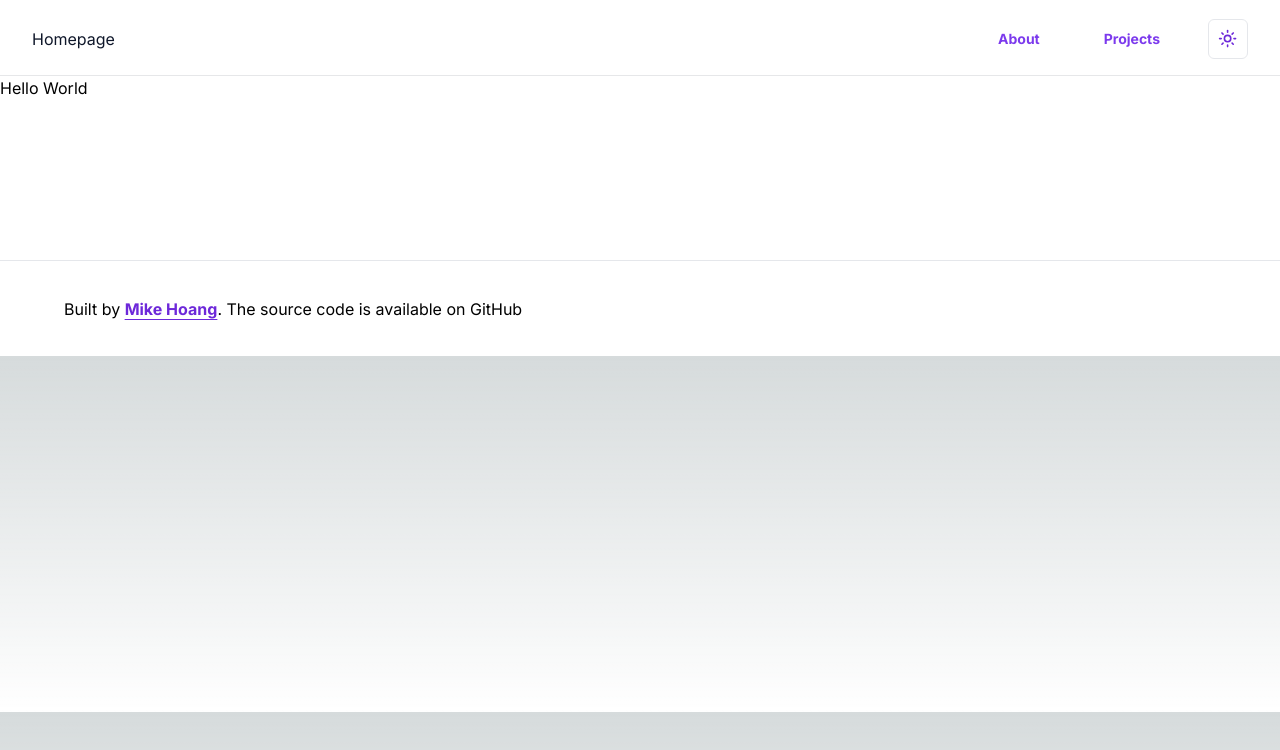
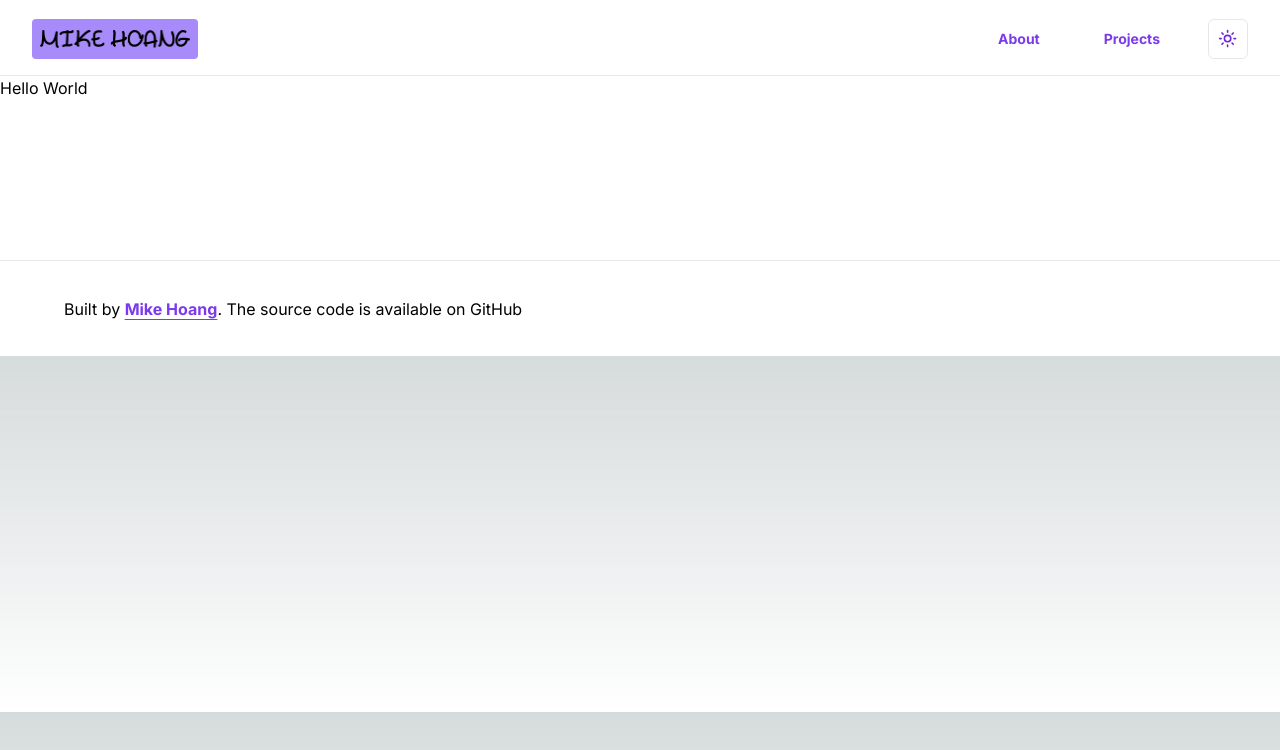
Before and after one commit to mikah13/profile, a Next.js app: page /test in a window 1280 px wide. Shown: the top 750 px of the page. Built offline with nearby package versions, Linux system fonts and the light colour scheme.

Commit message:
added logo

```diff
--- a/src/components/appbar.tsx
+++ b/src/components/appbar.tsx
@@ -4,6 +4,7 @@ import React from "react";
 import { ModeToggle } from "./mode-toggle";
 import { scrollTo } from "@/lib/utils";
 import { Button } from "./ui/button";
+import Image from "next/image";
 type Props = {};
 
 const Appbar = (props: Props) => {
@@ -11,8 +12,16 @@ const Appbar = (props: Props) => {
     <div className="sticky top-0 z-40 w-full backdrop-blur flex-none transition-colors duration-500 lg:z-50 lg:border-b lg:border-slate-900/10 dark:border-slate-50/[0.06] bg-white/95 supports-backdrop-blur:bg-white/60 dark:bg-transparent text-slate-900 dark:text-white">
       <div className="max-w-8xl mx-auto">
         <div className="flex py-4 border-b border-slate-900/10 lg:px-8 lg:border-0 dark:border-slate-300/10 mx-4 lg:mx-0">
-          <div className="relative flex items-center">
-            <Link href="/">Homepage</Link>
+          <div className="rounded relative flex items-center px-2 py-1 bg-violet-400">
+            <Link href="/">
+              {" "}
+              <Image
+                width={150}
+                height={80}
+                src="/images/logo.png"
+                alt="logo"
+              />
+            </Link>
           </div>
 
           <div className="relative hidden lg:flex items-center ml-auto">
--- a/src/components/footer.tsx
+++ b/src/components/footer.tsx
@@ -10,7 +10,7 @@ const Footer = (props: Props) => {
           Built by{" "}
           <a
             target="_blank"
-            className="cursor-pointer dark:textF-purple-300 text-violet-700  font-bold text-primary underline underline-offset-4 hover:text-pink-500 dark:hover:text-pink-500"
+            className="cursor-pointer dark:textF-purple-300 text-violet-600  font-bold  underline underline-offset-4 hover:text-pink-500 dark:hover:text-pink-500"
           >
             Mike Hoang
           </a>
```
Also changed, not shown: public/images/logo.png (added).
